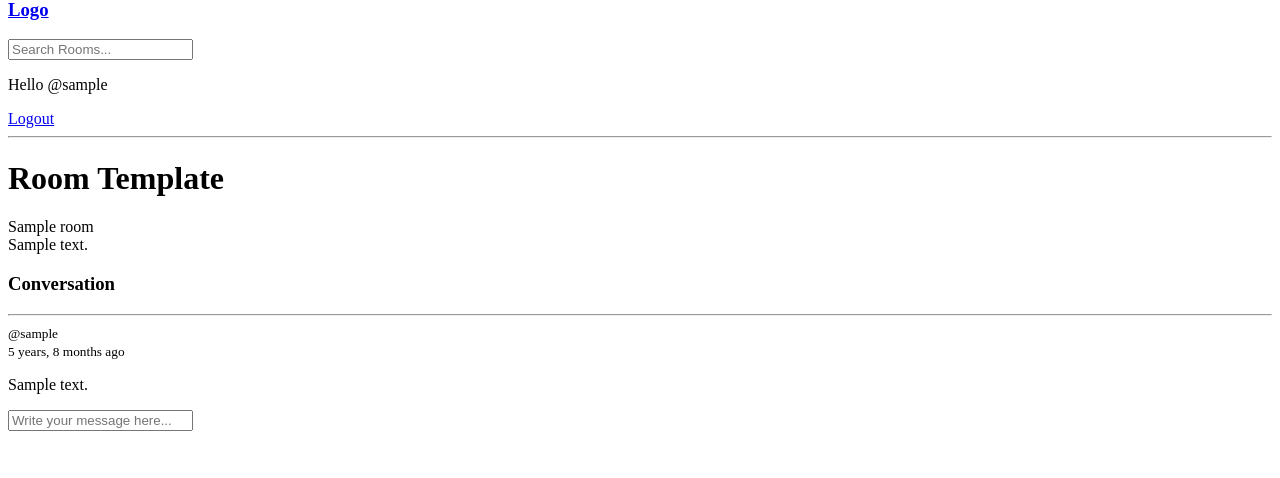
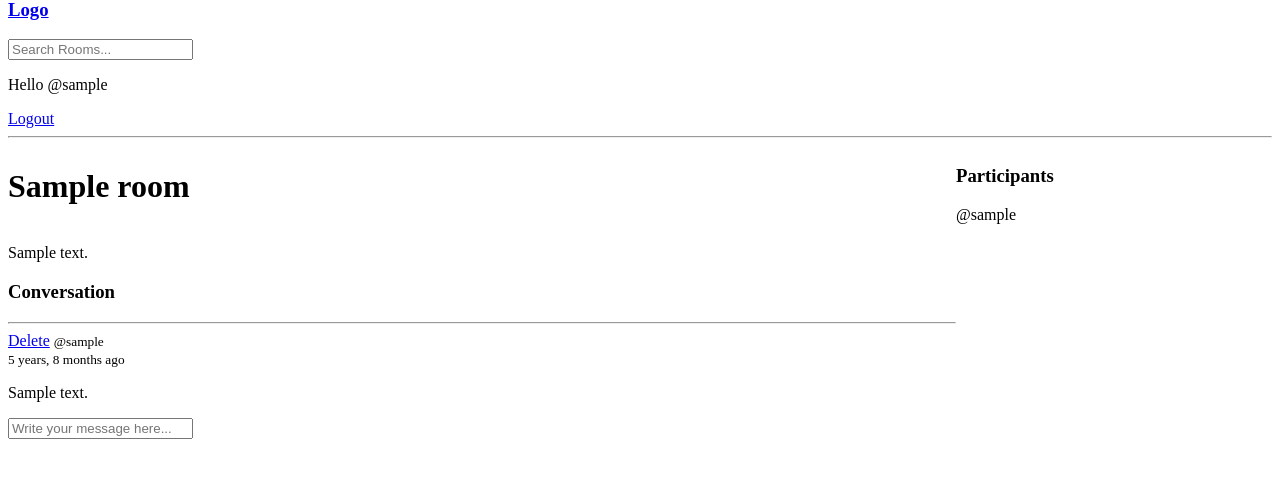
Before and after one commit to ajay-kotambe/djangoStudybud, a Django app: page /room/1/ in a window 1280 px wide. Shown: the part 20-498 px from the top of the page. Run offline with Django 5.2, Linux system fonts and the light colour scheme; a user stored in the database is signed in; tables that the repository leaves empty hold one stand-in row (values such as "Sample post").

Commit message:
Message functionality done...

```diff
--- a/base/models.py
+++ b/base/models.py
@@ -18,7 +18,7 @@ class Room(models.Model):
     # todo if the topic model is declared below the this model then we have to add topic in colons like this models.ForeinKey('Topic')
     name = models.CharField(max_length=200)
     description = models.TextField(null=True)
-    # participants=
+    participants=models.ManyToManyField(User, related_name='participants', blank=True)
     updated = models.DateTimeField(auto_now=True)
     # auto_now extecute everytime when we save it
     created = models.DateTimeField(auto_now_add=True)
--- a/base/templates/base/home.html
+++ b/base/templates/base/home.html
@@ -3,14 +3,13 @@
 <style>
   .home-container {
     display: grid;
-    grid-template-columns: 1fr 3fr;
+    grid-template-columns: 1fr 3fr 1fr;
   }
 </style>
 <div class="home-container">
   <div>
     <h3>Browse Topics</h3>
     <hr />
-
     <div>
       <a href="{% url 'homePage' %}">All</a>
     </div>
--- a/base/templates/base/room.html
+++ b/base/templates/base/room.html
@@ -1,6 +1,14 @@
 {% extends 'main.html'%} {% block content %}
-<h1>Room Template</h1>
-{{room.name}}
+
+<style>
+  .room-container {
+    display: grid;
+    grid-template-columns: 3fr 1fr;
+  }
+</style>
+<div class="room-container">
+  <div>
+    <h1>{{room.name}}</h1>
 
     <br />
     {{room.description}}
@@ -11,6 +19,9 @@
 
       {% for roomMessage in roomMessages %}
       <div>
+        {% if request.user == roomMessage.user %}
+        <a href="{% url 'deleteMessage' roomMessage.id %}">Delete</a>
+        {% endif %}
         <small>
           @{{roomMessage.user}}
           <br />
@@ -25,7 +36,23 @@
     <div class="comment-form">
       <form method="POST" action="">
         {% csrf_token %}
-    <input type="text" name="body" placeholder="Write your message here..." />
+        <input
+          type="text"
+          name="body"
+          placeholder="Write your message here..."
+        />
       </form>
     </div>
-{% endif %} {% endblock content %}
+    {% endif %}
+  </div>
+  <div>
+    <h3>Participants</h3>
+
+    {% for user in participants %}
+    <div>
+      <p>@{{user.username}}</p>
+    </div>
+    {% endfor %}
+  </div>
+</div>
+{% endblock content %}
--- a/base/urls.py
+++ b/base/urls.py
@@ -12,4 +12,5 @@ urlpatterns = [
     path("create-room/", views.createRoom, name="createRoom"),
     path("update-room/<str:pk>/", views.updateRoom, name="updateRoom"),
     path("delete-room/<str:pk>/", views.deleteRoom, name="deleteRoom"),
+    path("delete-message/<str:pk>/", views.deleteMessage, name="deleteMessage"),
 ]
--- a/base/views.py
+++ b/base/views.py
@@ -91,6 +91,7 @@ def home(request):
 def room(request, pk):
     room = Room.objects.get(id=pk)
     roomMessages = room.message_set.all().order_by('-created')
+    participants = room.participants.all()
     # rooms = Room.objects.get(id=pk)
     # print(type(rooms))
     room = Room.objects.get(id=pk)
@@ -101,9 +102,10 @@ def room(request, pk):
             room = room,
             body = request.POST.get('body')
         )
+        room.participants.add(request.user)
         return redirect('room',pk = room.id)
 
-    context = {"room": room,'roomMessages':roomMessages}
+    context = {"room": room,'roomMessages':roomMessages, 'participants':participants}
     return render(request, "base/room.html", context)
 
 @login_required(login_url='loginPage')
@@ -142,3 +144,18 @@ def deleteRoom(request,pk):
         room.delete()
         return redirect('homePage')
     return render(request,'base/delete.html',{'obj':room})
+
+
+@login_required(login_url='loginPage')
+def deleteMessage(request,pk):
+    try:
+        roomMessage = Message.objects.get(id=pk)
+    except:
+        messages.error(request, 'Message does not exist')
+        return redirect('homePage')
+    if request.user != roomMessage.user:
+        return HttpResponse('You are not allowed to delete this room..!')
+    if request.method == 'POST':
+        roomMessage.delete()
+        return redirect('homePage')
+    return render(request,'base/delete.html',{'obj':roomMessage})
```
Also changed, not shown: base/migrations/0004_alter_room_options_room_participants.py (added). Lines whose indentation alone changed are shown as unchanged.
